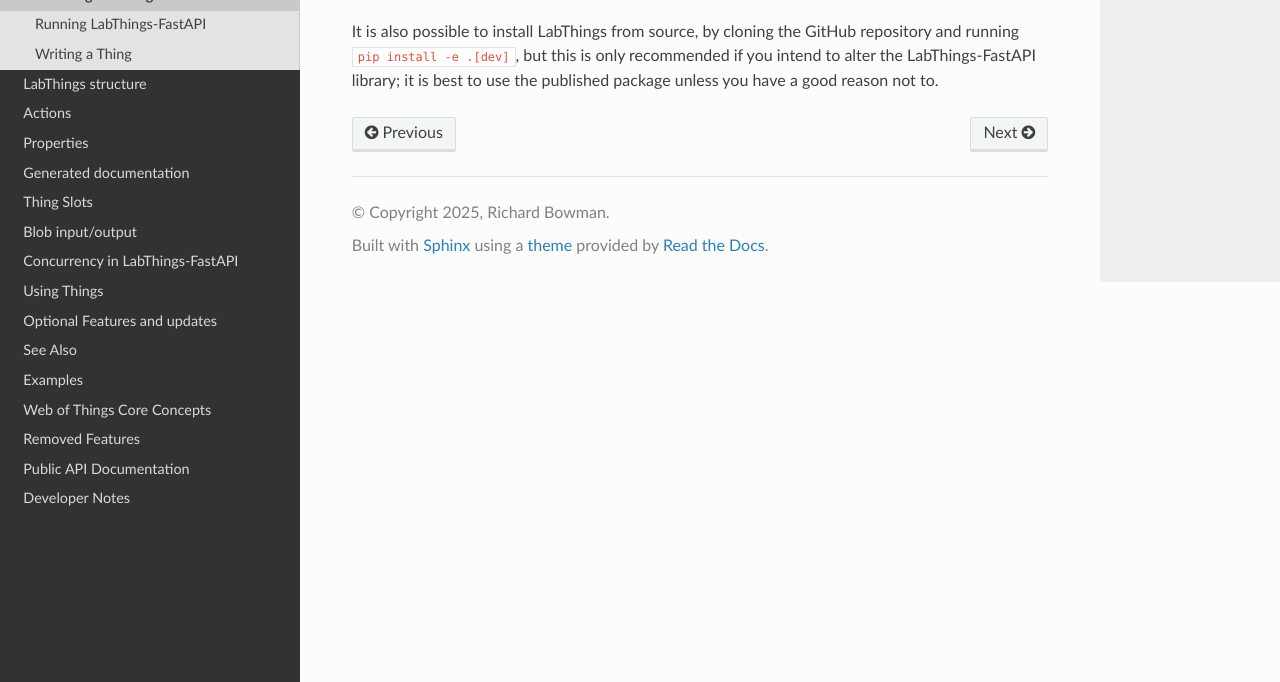
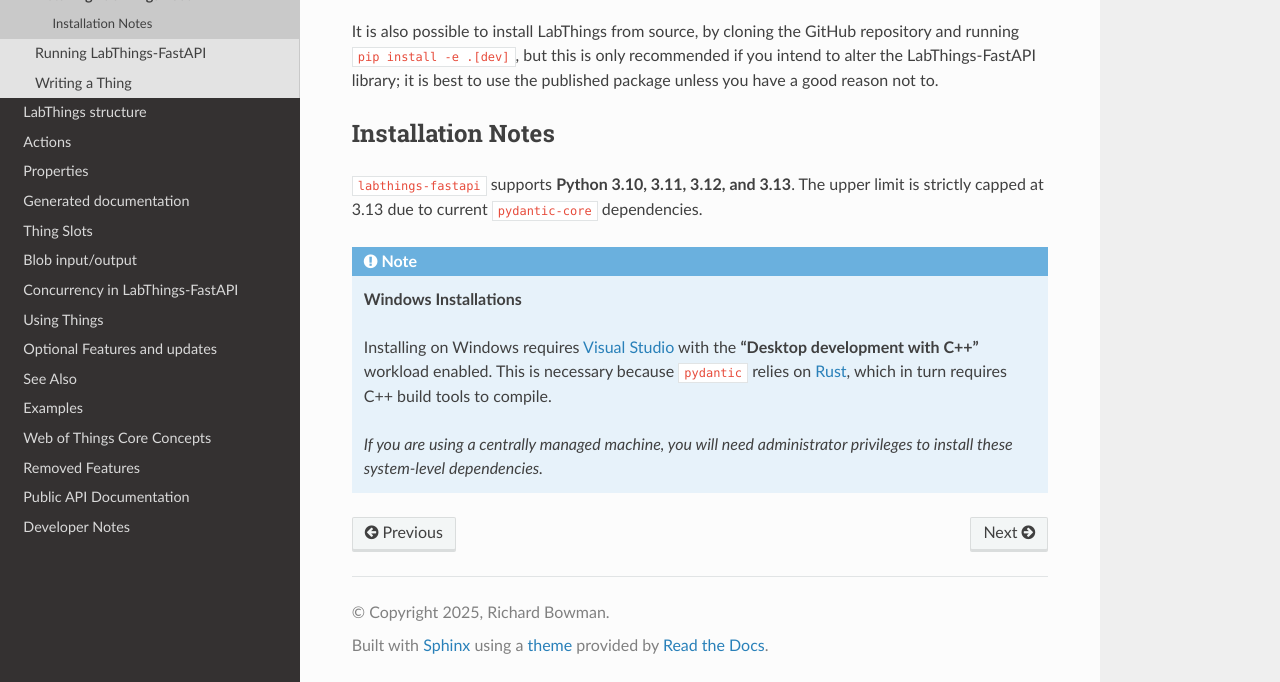
Before and after one commit to labthings/labthings-fastapi, a Sphinx documentation site: the page built from docs/source/tutorial/installing_labthings.rst, in a window 1280 px wide and 900 px high, scrolled down 777 px, cut to the strip 218-900 px from the top of the window. Built offline with Sphinx 7.4.7 and the Read the Docs theme 3.1.0, drawn with Linux system fonts in a browser that asks for light colours; pages that are not in the unit, such as notebooks, are missing from menus; the version number is read from the project's files by our own code.

Commit message:
Add Windows installation notes and information about Python versions to README and readthedocs

```diff
--- a/docs/source/tutorial/installing_labthings.rst
+++ b/docs/source/tutorial/installing_labthings.rst
@@ -25,4 +25,20 @@
 
 It is also possible to install LabThings from source, by cloning the GitHub repository and running ``pip install -e .[dev]``, but this is only recommended if you intend to alter the LabThings-FastAPI library; it is best to use the published package unless you have a good reason not to.
 
+
+Installation Notes
+++++++++++++++++++
+
+``labthings-fastapi`` supports **Python 3.10, 3.11, 3.12, and 3.13**. The upper limit is strictly capped at 3.13 due to current ``pydantic-core`` dependencies.
+
+.. note::
+   **Windows Installations**
+
+   Installing on Windows requires `Visual Studio`_ with the **"Desktop development with C++"** workload enabled. This is necessary because ``pydantic`` relies on Rust_, which in turn requires C++ build tools to compile.
+
+   *If you are using a centrally managed machine, you will need administrator privileges to install these system-level dependencies.*
+
+
 .. _PyPI: https://pypi.org/project/labthings-fastapi/
+.. _Visual Studio: https://visualstudio.microsoft.com/
+.. _Rust: https://www.rust-lang.org/
```
Also changed, not shown: README.md (+11 -0 lines), docs/source/index.rst (+11 -0 lines).
